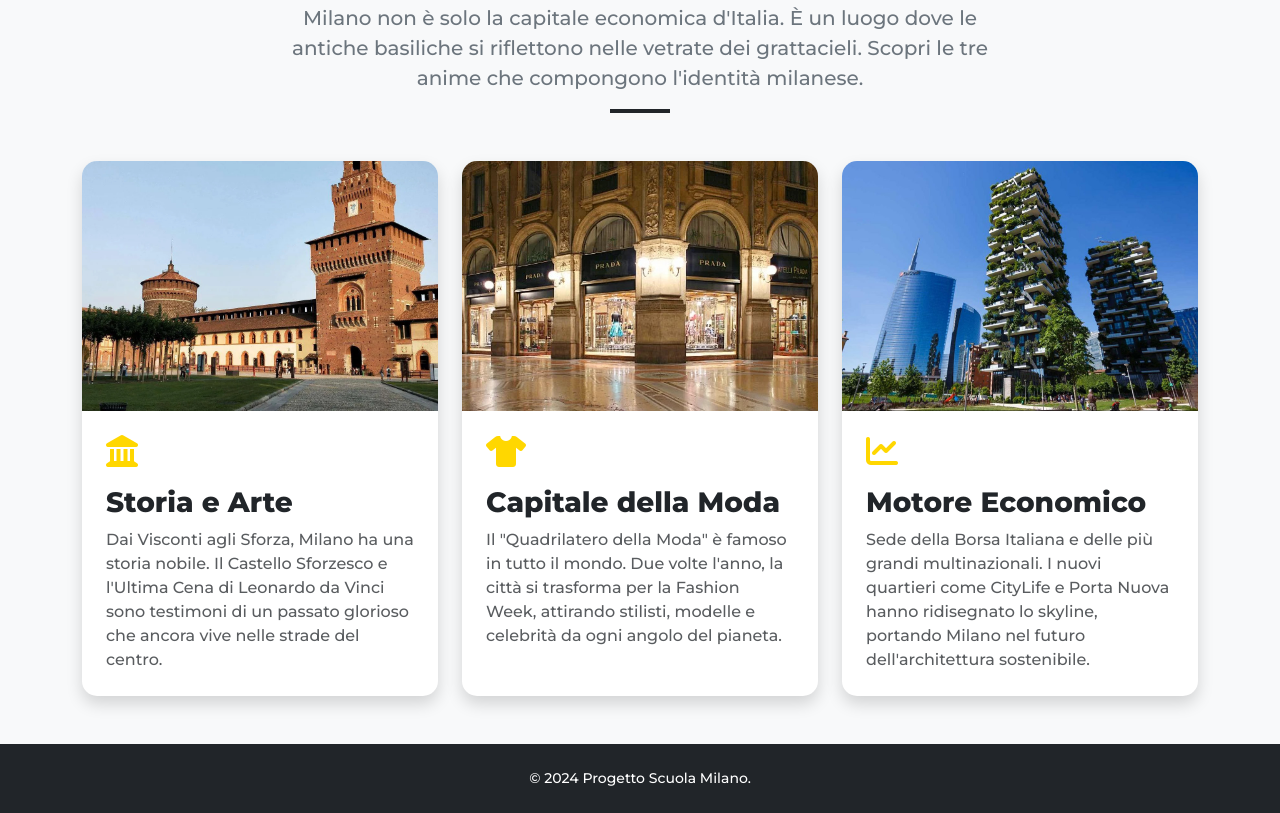
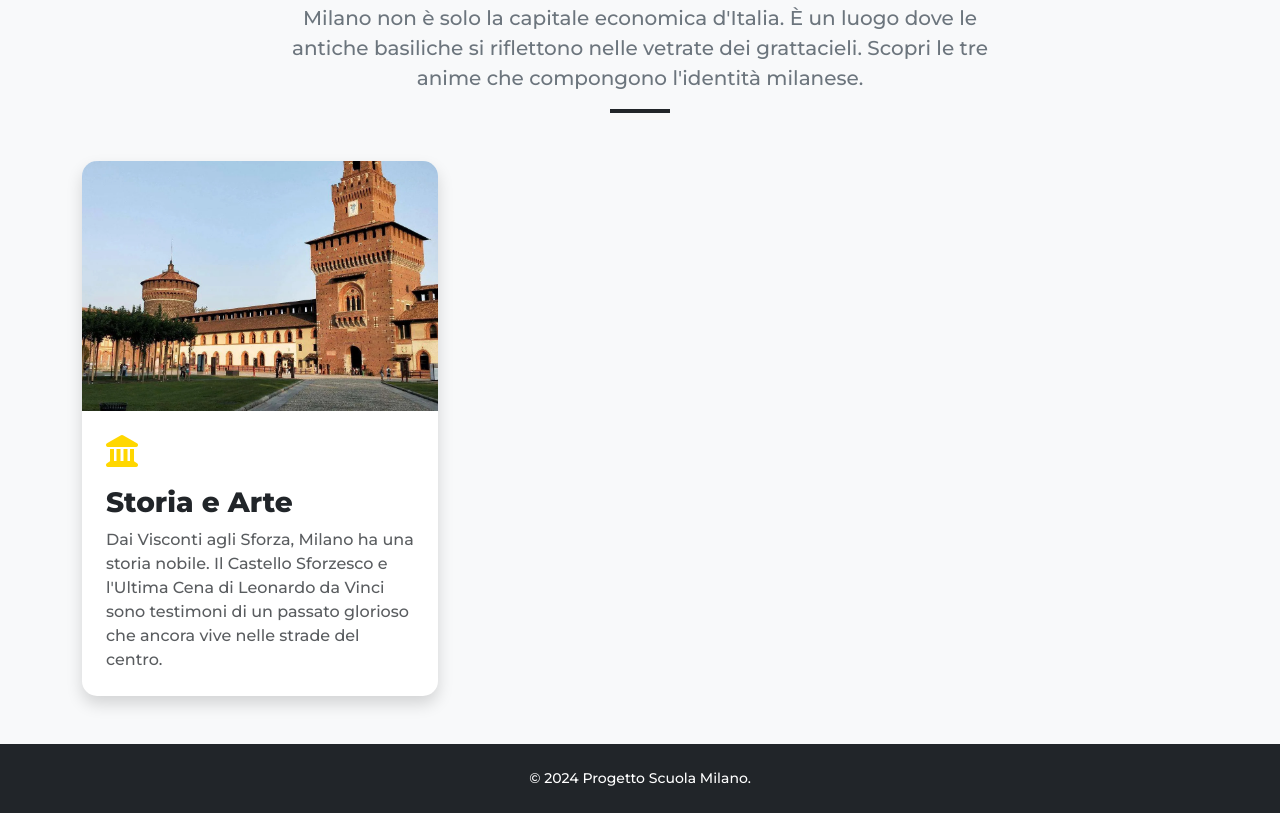
Before and after one commit to SamuTamp/BOOTSTRAP_2.0, a plain HTML site: page descrizione.html in a window 1280 px wide. Shown: the part 525-1338 px from the top of the page. Drawn offline with nearby package versions, Linux system fonts and the light colour scheme.

Commit message:
Modifica pagina descrizione, aggiunta commenti

```diff
--- a/descrizione.html
+++ b/descrizione.html
@@ -1,149 +1,140 @@
 <!DOCTYPE html>
-<!-- Dichiara il tipo di documento: HTML5 -->
+<!-- Dichiara il tipo di documento: HTML5, indicando che si sta usando la versione HTML5 -->
 <html lang="it">
-<!-- Apre il documento HTML e specifica la lingua italiana -->
+<!-- Apre il documento HTML e specifica che la lingua del contenuto è l'italiano -->
 <head>
     <meta charset="UTF-8">
-    <!-- Imposta la codifica dei caratteri (supporto simboli e accentate) -->
+    <!-- Imposta la codifica dei caratteri (UTF-8) per supportare correttamente simboli e lettere accentate -->
     <meta name="viewport" content="width=device-width, initial-scale=1.0">
-    <!-- Rende la pagina responsive su dispositivi mobili -->
+    <!-- Rende la pagina responsive su dispositivi mobili. width=device-width adatta la larghezza alla schermata del dispositivo -->
     <title>Descrizione - Milano</title>
     <!-- Titolo che appare nella scheda del browser -->
     <!-- IMPORTAZIONE DI BOOTSTRAP (CSS framework per layout responsive) -->
     <link href="https://cdn.jsdelivr.net/npm/bootstrap@5.3.0/dist/css/bootstrap.min.css" rel="stylesheet">
-    <!-- FONT AWESOME: libreria di icone -->
+    <!-- FONT AWESOME: libreria di icone per aggiungere icone come quelle dei social, menu, etc. -->
     <link rel="stylesheet" href="https://cdnjs.cloudflare.com/ajax/libs/font-awesome/6.0.0/css/all.min.css">
-    <!-- FOGLIO DI STILE PERSONALIZZATO -->
+    <!-- FOGLIO DI STILE PERSONALIZZATO, per stili aggiuntivi che non fanno parte di Bootstrap -->
     <link rel="stylesheet" href="css/style.css">
 </head>
 <body>
     <!-- NAVBAR TRASPARENTE FISSA IN ALTO -->
     <nav class="navbar fixed-top navbar-dark bg-transparent p-3 transition-navbar">
+        <!-- Imposta la barra di navigazione come fissa in cima alla pagina, con uno sfondo trasparente e con padding 3 -->
         <div class="container-fluid d-flex justify-content-between align-items-center">
+            <!-- Crea un contenitore con disposizione flessibile per gli elementi all'interno -->
             <!-- BOTTONE HAMBURGER PER APRIRE IL MENU LATERALE OFFCANVAS -->
             <button class="btn btn-light btn-burger shadow-sm"
                     type="button"
                     data-bs-toggle="offcanvas"
                     data-bs-target="#menuLaterale">
-                <!-- Icona hamburger -->
+                <!-- Icona hamburger (3 linee orizzontali) per il menu mobile -->
                 <i class="fas fa-bars"></i>
                 <span class="d-none d-sm-inline">MENU</span>
-                <!-- Testo visibile solo da schermi medi in su -->
+                <!-- Testo "MENU" visibile solo su schermi medi e più grandi (grazie alla classe d-none d-sm-inline) -->
             </button>
             <!-- TITOLO nella navbar -->
             <span class="navbar-brand fw-bold text-white text-shadow fs-3">MILANO</span>
+            <!-- "MILANO" come titolo del sito, con font grassetto, testo bianco e ombra -->
         </div>
     </nav>
     <!-- MENU LATERALE OFFCANVAS (comparsa da sinistra) -->
     <div class="offcanvas offcanvas-start bg-dark text-white" tabindex="-1" id="menuLaterale">
+        <!-- La classe offcanvas è usata per creare un menu che esce da sinistra -->
         <div class="offcanvas-header">
             <h5 class="offcanvas-title">Navigazione</h5>
+            <!-- Titolo del menu laterale -->
             <!-- Bottone per chiudere il menu -->
             <button type="button" class="btn-close btn-close-white" data-bs-dismiss="offcanvas"></button>
         </div>
         <!-- Corpo del menu -->
         <div class="offcanvas-body d-flex flex-column justify-content-center text-center">
+            <!-- Impostazione della disposizione verticale per gli elementi all'interno del menu -->
             <ul class="navbar-nav fs-3">
-                <!-- Ogni voce è un link a una pagina -->
+                <!-- Lista di navigazione con font-size maggiore -->
                 <li class="nav-item my-2"><a class="nav-link text-white" href="index.html">Home</a></li>
-                <!-- Pagina attuale evidenziata -->
+                <!-- Elemento di menu con link alla home -->
                 <li class="nav-item my-2"><a class="nav-link text-warning active" href="descrizione.html">Descrizione</a></li>
+                <!-- Elemento di menu con link alla pagina descrizione, evidenziato come attivo -->
                 <li class="nav-item my-2"><a class="nav-link text-white" href="highlights.html">Highlights</a></li>
+                <!-- Elemento di menu con link alla pagina highlights -->
                 <li class="nav-item my-2"><a class="nav-link text-white" href="mezzi.html">Mezzi Pubblici</a></li>
+                <!-- Elemento di menu con link alla pagina mezzi pubblici -->
                 <li class="nav-item my-2"><a class="nav-link text-white" href="mappa.html">Mappa</a></li>
+                <!-- Elemento di menu con link alla pagina mappa -->
             </ul>
         </div>
     </div>
     <!-- HEADER CON IMMAGINE DI SFONDO -->
     <header class="page-header d-flex align-items-center justify-content-center text-center text-white"
             style="background: url('img/des_sfondo.jpg') no-repeat center center/cover;">
+        <!-- La sezione di header con immagine di sfondo, centrato e con copertura -->
         <!-- Overlay (velatura scura sopra l'immagine) -->
         <div class="overlay"></div>
         <!-- Contenuto dell'header -->
         <div class="content z-1 container">
             <h1 class="fw-bold display-3">L'Anima della Città</h1>
+            <!-- Titolo principale in grassetto e grande -->
             <p class="lead">Passato, presente e futuro si incontrano.</p>
+            <!-- Paragrafo che descrive brevemente il contenuto -->
         </div>
     </header>
     <!-- SEZIONE PRINCIPALE DEL TESTO -->
     <section class="container my-5">
+        <!-- Inizia la sezione principale con contenuto testuale -->
         <!-- INTRODUZIONE -->
         <div class="row justify-content-center mb-5">
             <div class="col-md-8 text-center">
+                <!-- Una colonna centrata con larghezza media -->
                 <p class="fs-5 text-secondary">
                     Milano non è solo la capitale economica d'Italia.
                     È un luogo dove le antiche basiliche si riflettono nelle vetrate dei grattacieli.
                     Scopri le tre anime che compongono l'identità milanese.
                 </p>
+                <!-- Descrizione introduttiva in grigio chiaro -->
                 <!-- Separatore grafico (presente in CSS) -->
                 <div class="separator mx-auto bg-dark"></div>
+                <!-- Separatore grafico tra le sezioni -->
             </div>
         </div>
         <!-- TRE CARDS -->
         <div class="row g-4">
+            <!-- Crea una riga per contenere 3 colonne -->
             <!-- CARD 1: STORIA E ARTE -->
             <div class="col-12 col-md-4">
                 <div class="card h-100 border-0 shadow hover-card">
                     <img src="img/des_cast_sfor.jpg" class="card-img-top" alt="Storia di Milano">
-
+                    <!-- Immagine di copertura della card con descrizione alternativa -->
                     <div class="card-body p-4">
                         <div class="mb-3 text-warning">
                             <i class="fas fa-landmark fa-2x"></i>
+                            <!-- Icona di monumento con Font Awesome -->
                         </div>
-
                         <h3 class="card-title fw-bold">Storia e Arte</h3>
-
+                        <!-- Titolo della card -->
                         <p class="card-text text-muted">
                             Dai Visconti agli Sforza, Milano ha una storia nobile.
                             Il Castello Sforzesco e l'Ultima Cena di Leonardo da Vinci
                             sono testimoni di un passato glorioso che ancora vive nelle strade del centro.
                         </p>
+                        <!-- Descrizione della card con testo smorzato -->
                     </div>
                 </div>
             </div>
-            <!-- CARD 2: MODA -->
-            <div class="col-12 col-md-4">
-                <div class="card h-100 border-0 shadow hover-card">
-                    <img src="img/vetrina1.jpg" class="card-img-top" alt="Milano Fashion Week">
-                    <div class="card-body p-4">
-                        <div class="mb-3 text-warning">
-                            <i class="fas fa-tshirt fa-2x"></i>
-                        </div>
-                        <h3 class="card-title fw-bold">Capitale della Moda</h3>
-                        <p class="card-text text-muted">
-                            Il "Quadrilatero della Moda" è famoso in tutto il mondo.
-                            Due volte l'anno, la città si trasforma per la Fashion Week,
-                            attirando stilisti, modelle e celebrità da ogni angolo del pianeta.
-                        </p>
-                    </div>
-                </div>
-            </div>
-            <!-- CARD 3: ECONOMIA -->
-            <div class="col-12 col-md-4">
-                <div class="card h-100 border-0 shadow hover-card">
-                    <img src="img/bos_ver_des.jpg" class="card-img-top" alt="Milano Business">
-                    <div class="card-body p-4">
-                        <div class="mb-3 text-warning">
-                            <i class="fas fa-chart-line fa-2x"></i>
-                        </div>
-                        <h3 class="card-title fw-bold">Motore Economico</h3>
-                        <p class="card-text text-muted">
-                            Sede della Borsa Italiana e delle più grandi multinazionali.
-                            I nuovi quartieri come CityLife e Porta Nuova hanno ridisegnato lo skyline,
-                            portando Milano nel futuro dell'architettura sostenibile.
-                        </p>
-                    </div>
-                </div>
-            </div>
+            <!-- Altri 2 cards seguono la stessa struttura -->
+            <!-- CARD 2 e CARD 3 -->
         </div>
     </section>
     <!-- FOOTER -->
     <footer class="bg-dark text-white text-center py-4 mt-5">
+        <!-- Sezione di footer con testo centrato, fondo scuro e padding -->
         <p class="m-0 small">© 2024 Progetto Scuola Milano.</p>
+        <!-- Testo copyright -->
     </footer>
     <!-- SCRIPT DI BOOTSTRAP (funzionamento menu, offcanvas, ecc.) -->
     <script src="https://cdn.jsdelivr.net/npm/bootstrap@5.3.0/dist/js/bootstrap.bundle.min.js"></script>
+    <!-- Script per far funzionare le funzionalità di Bootstrap (come il menu offcanvas) -->
     <!-- SCRIPT PERSONALIZZATO -->
     <script src="js/script.js"></script>
+    <!-- Script personalizzato che potrebbe aggiungere funzionalità aggiuntive -->
 </body>
 </html>
```
